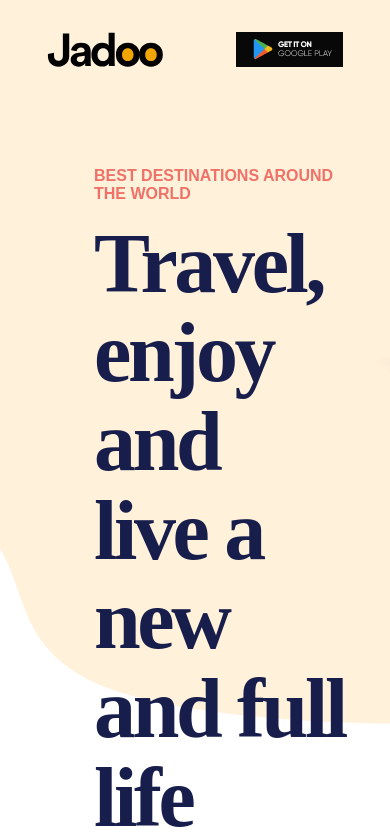
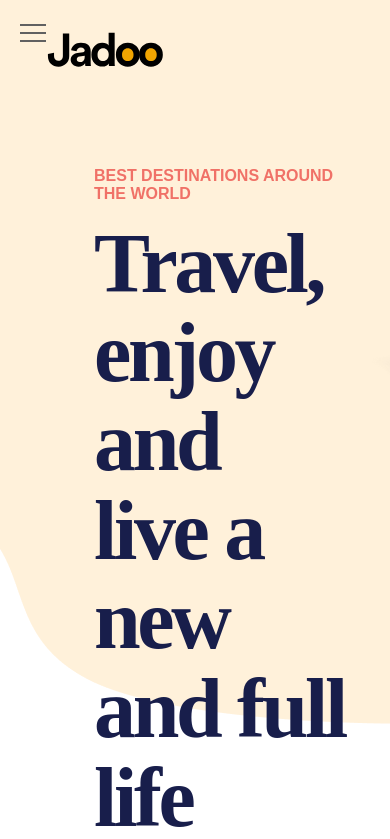
Before and after one commit to gregor-litvinov/SIGMA-JS-Camp-Task2-JADOO, a website: page index.html in a window 390 px wide. Shown: the top 839 px of the page. Drawn offline with nearby package versions, Linux system fonts and the light colour scheme; a web font is replaced by a local one.

Commit message:
mediacomFin

```diff
--- a/index.html
+++ b/index.html
@@ -16,7 +16,11 @@
       <nav class="nav">
         <div class="nav-container">
           <div class="header-logo"><img src="./img/Logo.svg" alt="Logo"></div>
-          <div class="responsive-toggle"><img src="./img/Google Play.jpg" alt=""></div>
+          <!-- <div class="responsive-toggle"><img src="./img/Google Play.jpg" alt=""></div> -->
+            <input id="menu__toggle" type="checkbox" />
+            <label class="menu__btn" for="menu__toggle">
+            <span></span>
+             </label>
         </div>
         <div class="links">
           <ul>
@@ -339,7 +343,7 @@
   <main>
 
   </main>
-   <script src="https://unpkg.com/scrollreveal"></script>
-  <script src="script.js"></script> -->
+   <!-- <script src="https://unpkg.com/scrollreveal"></script>
+  <script src="script.js"></script> --> -->
   </body>
 </html>
--- a/sass/header.scss
+++ b/sass/header.scss
@@ -9,6 +9,54 @@ nav {
       .nav-container {
         display: flex;
         justify-content: space-between;
+
+
+
+
+
+          /* скрываем чекбокс */
+#menu__toggle {
+  opacity: 0;
+}
+/* стилизуем кнопку */
+.menu__btn {
+  display: flex; /* используем flex для центрирования содержимого */
+  align-items: center;  /* центрируем содержимое кнопки */
+  position: fixed;
+  top: 20px;
+  left: 20px;
+  width: 26px;
+  height: 26px;
+  cursor: pointer;
+  z-index: 1;
+}
+/* добавляем "гамбургер" */
+.menu__btn > span,
+.menu__btn > span::before,
+.menu__btn > span::after {
+  display: block;
+  position: absolute;
+  width: 100%;
+  height: 2px;
+  background-color: #616161;
+}
+.menu__btn > span::before {
+  content: '';
+  top: -8px;
+}
+.menu__btn > span::after {
+  content: '';
+  top: 8px;
+}
+
+
+
+////////////
+
+
+
+
+
       }
       .links {
         ul {
@@ -30,7 +78,10 @@ nav {
                   padding: 5px 10px 5px 10px;
                 }
                &:hover {
-                color: #f1a501
+                transition: 0.3;
+                font-size: 22px;
+
+
               }
               }
 
@@ -113,13 +164,12 @@ nav {
 }
 
 @media screen and (min-width: 769px) {
-   nav .nav-container .responsive-toggle {
-    img {
+   nav .nav-container #menu__toggle {
+
       // visibility: hidden;
        display: none;
-    }
-
-
-
+   }
+   nav .nav-container .menu__btn {
+      display: none;
    }
   }
```
Also changed, not shown: css/style.css, 1 other file.
